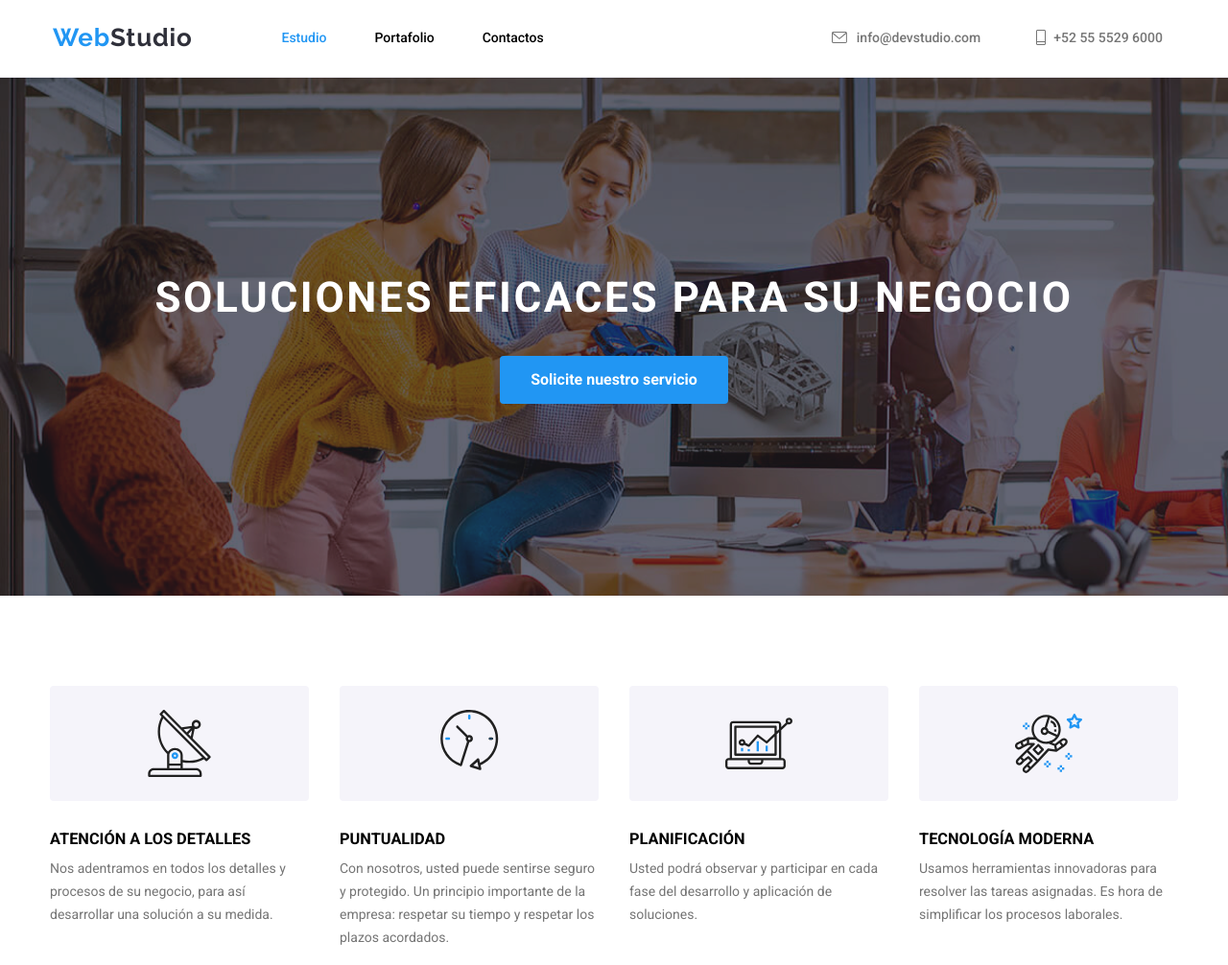
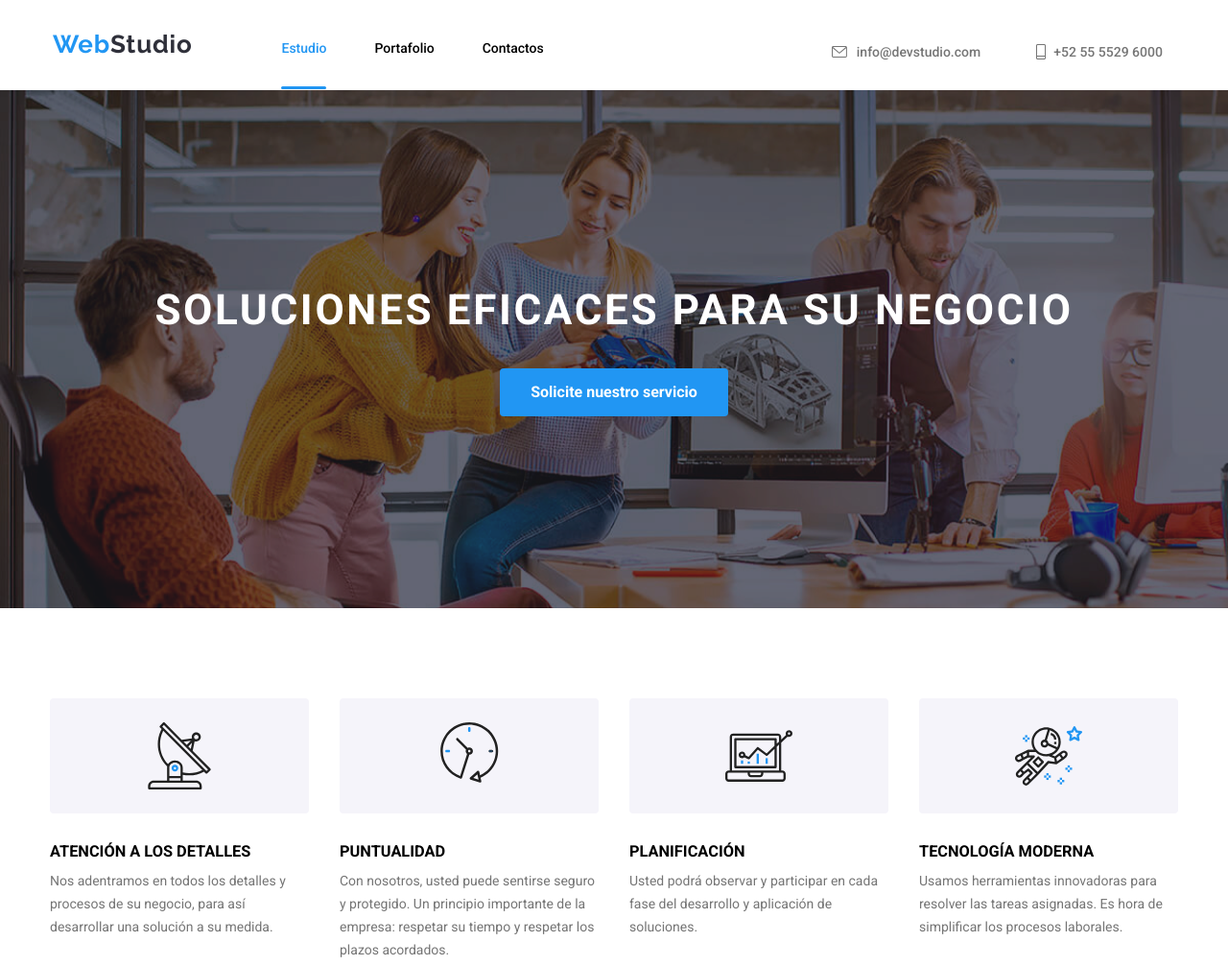
Before and after one commit to FredyBarajas/goit-markup-hw-05, a plain HTML site: page index.html in a window 1280 px wide. Shown: the top 1006 px of the page at 96% size. Drawn offline with nearby package versions, Linux system fonts and the light colour scheme; files whose address does not match are found by name.

Commit message:
nav underlining

```diff
--- a/css/styles.css
+++ b/css/styles.css
@@ -76,13 +76,13 @@ img {
   flex-direction: column;
   margin-left: 93px;
   margin-right: 300px;
+  margin-top: 10px;
 }
 
 .header {
-  padding-top: 24px;
-  padding-bottom: 25px;
   display: flex;
-  align-items: center;
+  align-items: flex-start;
+  padding-top: 32px;
 }
 
 .horizontal-ul {
@@ -106,7 +106,6 @@ img {
   font-style: normal;
   font-weight: 700;
   font-size: 26px;
-  line-height: 1.19em;
   letter-spacing: 0.03em;
   color: var(--color-selected);
   text-decoration: none;
@@ -142,7 +141,15 @@ img {
 .active {
   color: var(--color-selected);
 }
-
+.active::after {
+  content: '';
+  height: 3px;
+  width: 100%;
+  background-color: var(--color-selected);
+  display: block;
+  border-radius: 50px;
+  margin-top: 32px;
+}
 .principal-button {
   display: flex;
   font-family: inherit;
@@ -389,6 +396,7 @@ img {
   fill: var(--principal-text-color);
   display: flex;
   align-items: center;
+  margin-top: 7px;
   transition-property: fill, color;
   transition-duration: 250ms;
   transition-timing-function: cubic-bezier(0.4, 0, 0.2, 1);
```
